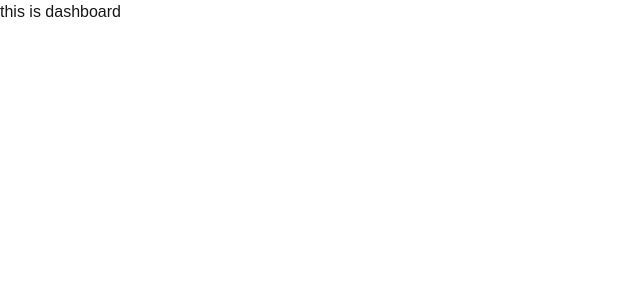
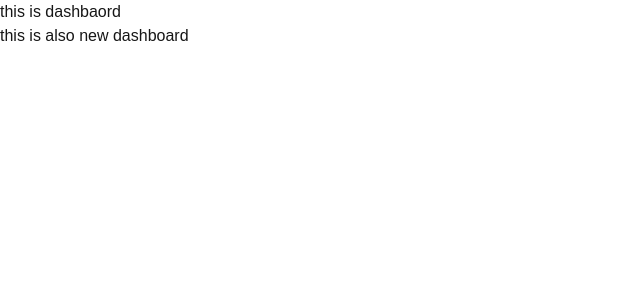
Before and after one commit to Thrinesh-yadav775/testing, a Next.js app: page / in a window 1280 px wide. Shown: the top 300 px of the page, without its empty margins (0-640 px from the left). Built offline with nearby package versions, Linux system fonts and the light colour scheme.

Commit message:
new dashboard added

```diff
--- a/app/page.tsx
+++ b/app/page.tsx
@@ -1,7 +1,8 @@
-
-
 export default function Home() {
   return (
-  <div>this is dashboard</div>
+    <div>
+      <h1>this is dashbaord</h1>
+      <h2>this is also new dashboard</h2>
+    </div>
   );
 }
```
